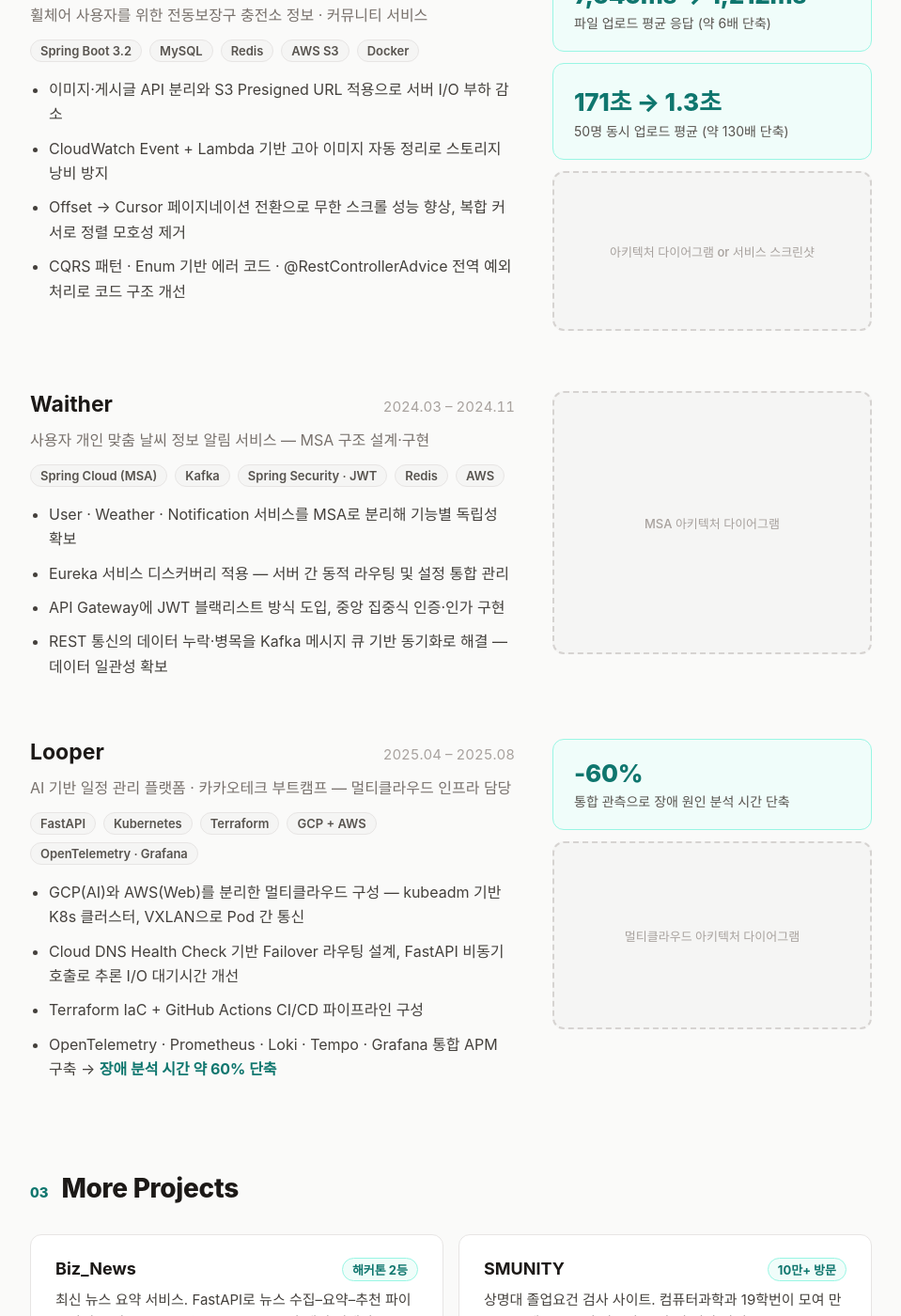
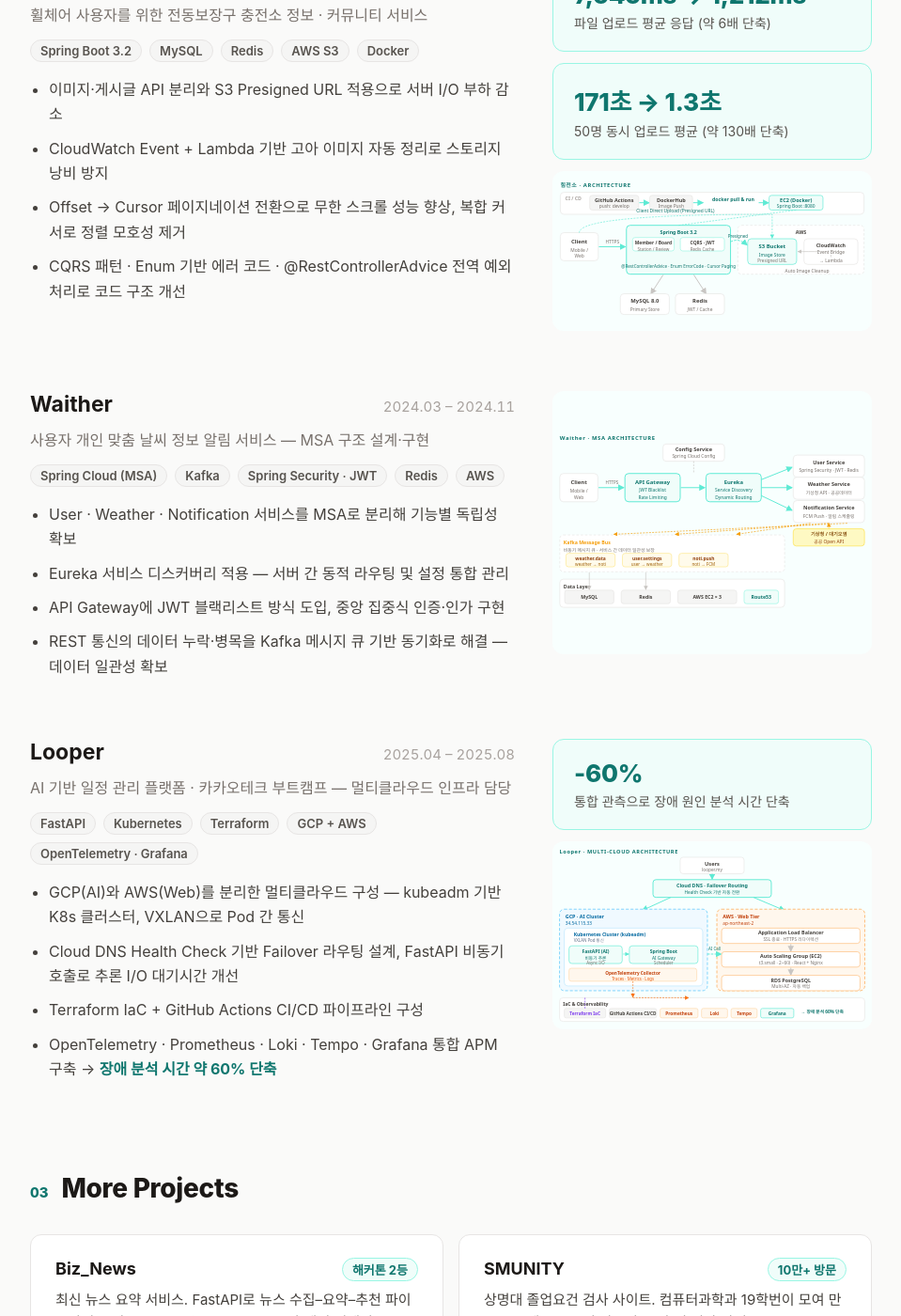
Before and after one commit to jinho7/jinho7.github.io, a Jekyll site: the page Portfolio.html, which Jekyll copies as it is, in a window 1280 px wide and 1400 px high, scrolled down 1275 px. Shown: the whole window at 94% size, without its empty margins (160-1119 px from the left). Built offline with Jekyll 4.4.1, drawn with Linux system fonts in a browser that asks for light colours; some web fonts are replaced.

Commit message:
Add architecture diagrams for 힘전소, Waither, Looper
Co-Authored-By: Claude Sonnet 4.6 <noreply@anthropic.com>

```diff
--- a/Portfolio.html
+++ b/Portfolio.html
@@ -120,7 +120,7 @@ a:hover { color: #115e59; text-decoration: underline; }
             <span style="font-size: 26px; font-weight: 800; color: #0f766e; letter-spacing: -0.01em">171초 → 1.3초</span>
             <span style="font-size: 14px; color: #57534e">50명 동시 업로드 평균 (약 130배 단축)</span>
           </div>
-          <div id="himjeonso-arch" style="width: 100%; height: 170px; border-radius: 12px; background: #f5f5f4; border: 2px dashed #d6d3d1; display: flex; align-items: center; justify-content: center; color: #a8a29e; font-size: 13px; font-weight: 500; text-align: center; padding: 8px;">아키텍처 다이어그램 or 서비스 스크린샷</div>
+          <img id="himjeonso-arch" src="img/arch-himjeonso.svg" style="width:100%;height:170px;object-fit:contain;border-radius:12px;background:#f8fffe;" alt="힘전소 아키텍처">
         </div>
       </article>
 
@@ -146,7 +146,7 @@ a:hover { color: #115e59; text-decoration: underline; }
             <li>REST 통신의 데이터 누락·병목을 Kafka 메시지 큐 기반 동기화로 해결 — 데이터 일관성 확보</li>
           </ul>
         </div>
-        <div id="waither-arch" style="width: 100%; height: 280px; border-radius: 12px; background: #f5f5f4; border: 2px dashed #d6d3d1; display: flex; align-items: center; justify-content: center; color: #a8a29e; font-size: 13px; font-weight: 500; text-align: center; padding: 8px;">MSA 아키텍처 다이어그램</div>
+        <img id="waither-arch" src="img/arch-waither.svg" style="width:100%;height:280px;object-fit:contain;border-radius:12px;background:#f8fffe;" alt="Waither MSA 아키텍처">
       </article>
 
       <!-- Looper -->
@@ -176,7 +176,7 @@ a:hover { color: #115e59; text-decoration: underline; }
             <span style="font-size: 26px; font-weight: 800; color: #0f766e; letter-spacing: -0.01em">-60%</span>
             <span style="font-size: 14px; color: #57534e">통합 관측으로 장애 원인 분석 시간 단축</span>
           </div>
-          <div id="looper-arch" style="width: 100%; height: 200px; border-radius: 12px; background: #f5f5f4; border: 2px dashed #d6d3d1; display: flex; align-items: center; justify-content: center; color: #a8a29e; font-size: 13px; font-weight: 500; text-align: center; padding: 8px;">멀티클라우드 아키텍처 다이어그램</div>
+          <img id="looper-arch" src="img/arch-looper.svg" style="width:100%;height:200px;object-fit:contain;border-radius:12px;background:#f8fffe;" alt="Looper 멀티클라우드 아키텍처">
         </div>
       </article>
 
```
Also changed, not shown: img/arch-himjeonso.svg (added), img/arch-looper.svg (added), img/arch-waither.svg (added).
